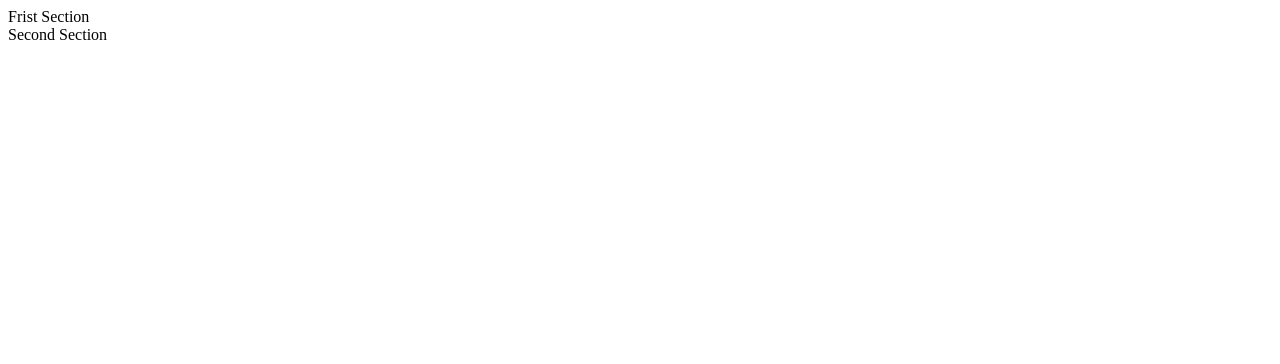
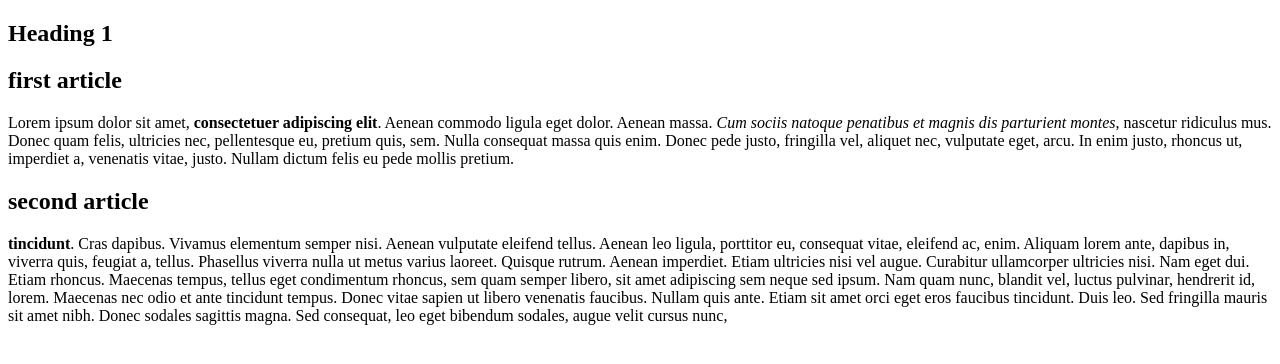
Before and after one commit to MahmoudGhazy009/webLearning, a plain HTML site: page index.html in a window 1280 px wide. Drawn offline with Linux system fonts and the light colour scheme.

Commit message:
paragraph, bold , comment

```diff
--- a/index.html
+++ b/index.html
@@ -4,10 +4,46 @@
     <meta charset="UTF-8" />
     <meta http-equiv="X-UA-Compatible" content="IE=edge" />
     <meta name="viewport" content="width=device-width, initial-scale=1.0" />
-    <title>Hello World</title>
+    <title>dummy page</title>
+    <style></style>
+    <script></script>
   </head>
   <body>
-    <section>Frist Section</section>
-    <section>Second Section</section>
+    <main>
+      <section>
+        <h1>Heading 1</h1>
+        <h2>first article</h2>
+        <p>
+          Lorem ipsum dolor sit amet,
+          <strong>consectetuer adipiscing elit</strong>. Aenean commodo ligula
+          eget dolor. Aenean massa.
+          <em>Cum sociis natoque penatibus et magnis dis parturient montes</em>,
+          nascetur ridiculus mus. Donec quam felis, ultricies nec, pellentesque
+          eu, pretium quis, sem. Nulla consequat massa quis enim. Donec pede
+          justo, fringilla vel, aliquet nec, vulputate eget, arcu. In enim
+          justo, rhoncus ut, imperdiet a, venenatis vitae, justo. Nullam dictum
+          felis eu pede mollis pretium.
+        </p>
+        <!-- comment for second article-->
+        <h2>second article</h2>
+        <p>
+          <strong> tincidunt</strong>. Cras dapibus. Vivamus elementum semper
+          nisi. Aenean vulputate eleifend tellus. Aenean leo ligula, porttitor
+          eu, consequat vitae, eleifend ac, enim. Aliquam lorem ante, dapibus
+          in, viverra quis, feugiat a, tellus. Phasellus viverra nulla ut metus
+          varius laoreet. Quisque rutrum. Aenean imperdiet. Etiam ultricies nisi
+          vel augue. Curabitur ullamcorper ultricies nisi. Nam eget dui. Etiam
+          rhoncus. Maecenas tempus, tellus eget condimentum rhoncus, sem quam
+          semper libero, sit amet adipiscing sem neque sed ipsum. Nam quam nunc,
+          blandit vel, luctus pulvinar, hendrerit id, lorem. Maecenas nec odio
+          et ante tincidunt tempus. Donec vitae sapien ut libero venenatis
+          faucibus. Nullam quis ante. Etiam sit amet orci eget eros faucibus
+          tincidunt. Duis leo. Sed fringilla mauris sit amet nibh. Donec sodales
+          sagittis magna. Sed consequat, leo eget bibendum sodales, augue velit
+          cursus nunc,
+        </p>
+      </section>
+      <footer></footer>
+    </main>
   </body>
 </html>
```
Also changed, not shown: 2 other files.
